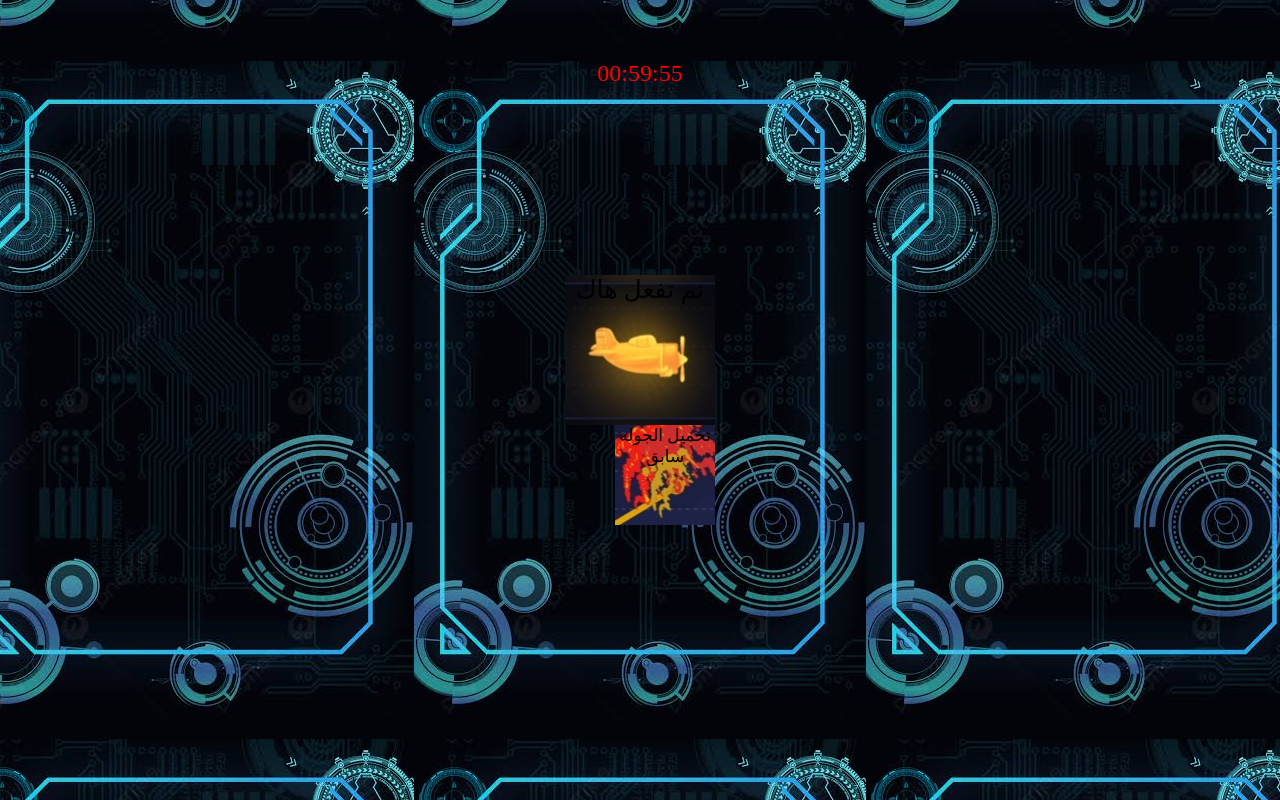
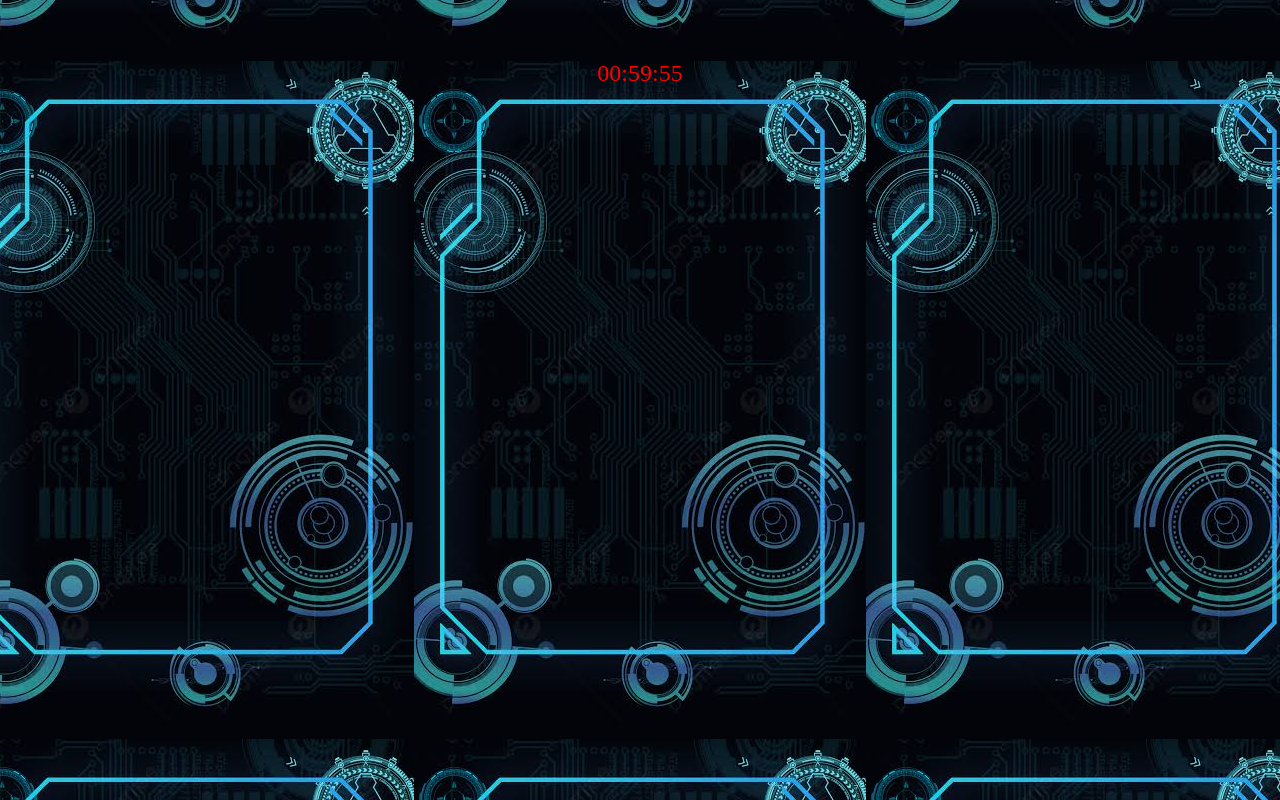
Before and after one commit to hack-crash/1xbet, a plain HTML site: page help/test.html in a window 1280 px wide. Drawn offline with Linux system fonts and the light colour scheme; files whose address does not match are found by name.

Commit message:
Update test.html

```diff
--- a/help/test.html
+++ b/help/test.html
@@ -107,7 +107,7 @@
             color: #555;
         }
 
-	ball {
+	.ball {
             border-radius: 50%;
             display: flex;
             align-items: center;
@@ -181,10 +181,9 @@
   <body>
 	<div id="banner"><span id="hours">01</span>:<span id="minutes">00</span>:<span id="seconds">00</span></div>
 
-        <div class="ball-container">
+
 	  <div class="ball" id="ball1">تم تفعل هاك</div>
-	  <div class="ball" id="ball2">تحميل الجوله سابق</div>
-	</div>
+
 <script>
     let hours = parseInt(localStorage.getItem('hours')) || 1;
 let minutes = parseInt(localStorage.getItem('minutes')) || 0;
```
